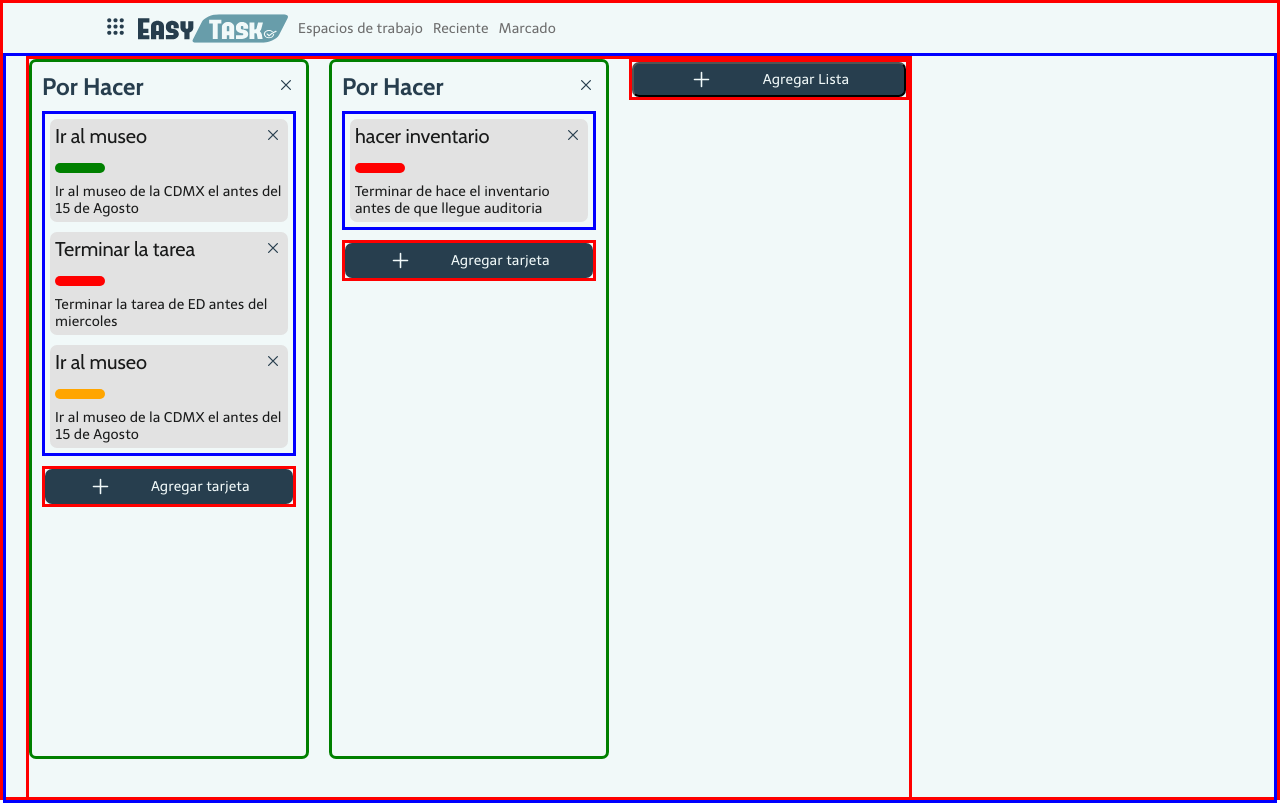
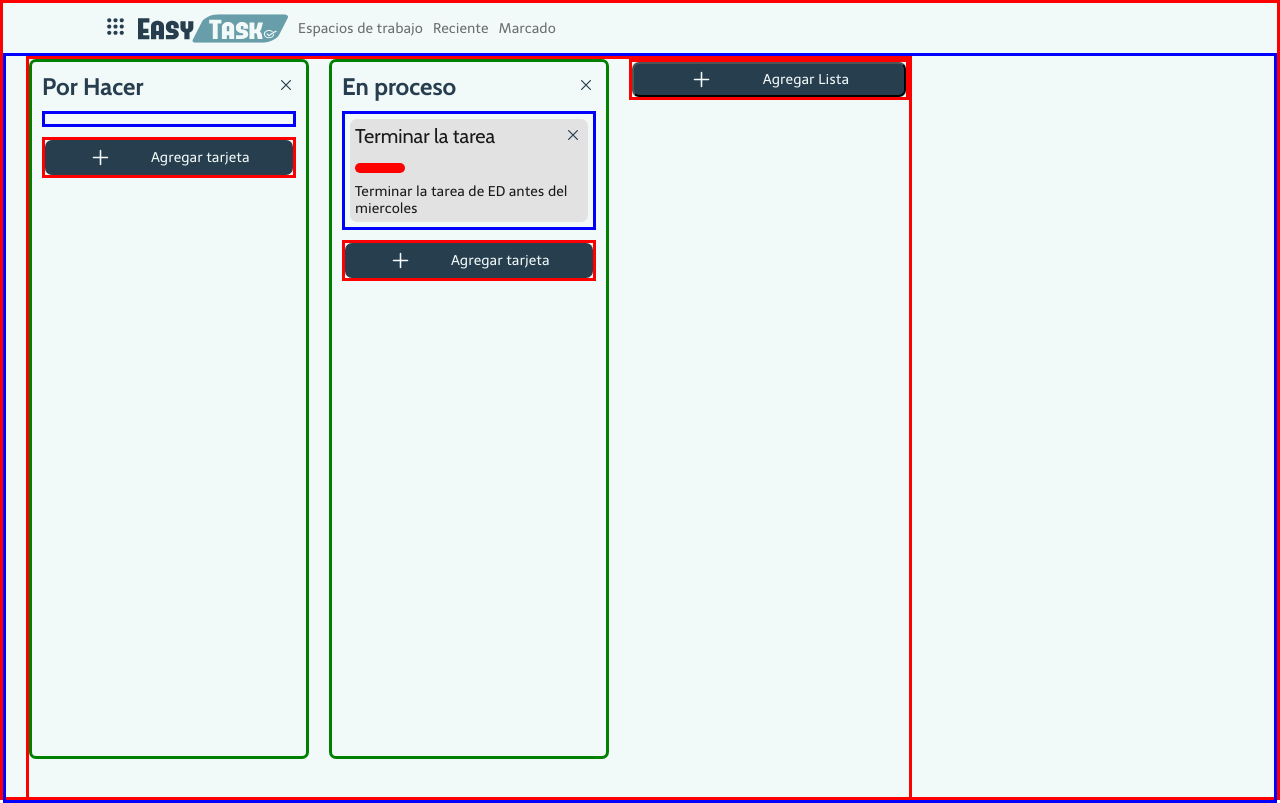
Before and after one commit to oscar84-spec/easyTask, a React (Vite) app: page /dashboard/1/tableros/1 in a window 1280 px wide. Built offline with nearby package versions, Linux system fonts and the light colour scheme; data requests are answered from the project's data file; a web font is replaced by a local one.

Commit message:
Drag and Drop terminado

```diff
--- a/db.json
+++ b/db.json
@@ -60,85 +60,46 @@
       "userId": "efb05997-a9c1-4eb5-8d52-79a3af2cc0ac"
     },
     {
-      "id": "e8de50e9-779b-43b5-961e-c51987d77253",
+      "id": "dbd1fc14-7f9a-4a5a-917e-1da989a2d9d3",
       "nombreTab": "Proyecto Final",
       "fondo": {
-        "color1": "#bdc3c7",
-        "color2": "#2c3e50"
+        "color1": "#c193c5",
+        "color2": "#7bc6cc"
       },
       "userId": "2ebb965d-721e-4a6f-8d52-8dfd974ddbf0"
     },
     {
-      "id": "2270357a-766a-4c39-ae01-ce79f4435345",
+      "id": "3086f111-8116-4c46-9358-84686bbafc25",
       "nombreTab": "Inventario",
       "fondo": {
-        "color1": "#000428",
-        "color2": "#004e92"
-      },
-      "userId": "2ebb965d-721e-4a6f-8d52-8dfd974ddbf0"
-    },
-    {
-      "id": "0060a817-d1e7-4f0a-81a9-0dae43fa6831",
-      "nombreTab": "Final",
-      "fondo": {
-        "color1": "#6190e8",
-        "color2": "#a7bfe8"
+        "color1": "#bdc3c7",
+        "color2": "#2c3e50"
       },
       "userId": "2ebb965d-721e-4a6f-8d52-8dfd974ddbf0"
     }
   ],
   "listas": [
     {
-      "id": "73481c46-4b39-4f16-983e-cd5879dd92f6",
+      "id": "e9619ca9-7ef7-4267-9385-de0e09954136",
       "nombre": "Por Hacer",
-      "idTab": "e8de50e9-779b-43b5-961e-c51987d77253"
+      "idTab": "dbd1fc14-7f9a-4a5a-917e-1da989a2d9d3"
     },
     {
-      "id": "182e62a5-d189-4b59-a5e3-671eab8af36c",
-      "nombre": "Por Hacer",
-      "idTab": "2270357a-766a-4c39-ae01-ce79f4435345"
+      "id": "6288ae2e-e916-4a35-a1dc-fde833144b84",
+      "nombre": "En proceso",
+      "idTab": "dbd1fc14-7f9a-4a5a-917e-1da989a2d9d3"
     }
   ],
   "tarjetas": [
     {
-      "id": "d651b705-b371-4198-800d-6132d1e10fcf",
-      "desc": "Ir al museo de la CDMX el antes del 15 de Agosto",
-      "color": {
-        "text": "No urge",
-        "bgColor": "green"
-      },
-      "idList": "73481c46-4b39-4f16-983e-cd5879dd92f6",
-      "nameCard": "Ir al museo"
-    },
-    {
-      "id": "0041b135-bf18-4aed-a2c2-4982e1104945",
+      "id": "2313142c-bd93-4552-a45c-c11151a6f2c0",
       "desc": "Terminar la tarea de ED antes del miercoles",
       "color": {
         "text": "Urgente",
         "bgColor": "red"
       },
-      "idList": "73481c46-4b39-4f16-983e-cd5879dd92f6",
+      "idList": "6288ae2e-e916-4a35-a1dc-fde833144b84",
       "nameCard": "Terminar la tarea"
-    },
-    {
-      "id": "53e16a4f-392b-443a-9e11-eda36e020433",
-      "desc": "Terminar de hace el inventario antes de que llegue auditoria",
-      "color": {
-        "text": "Urgente",
-        "bgColor": "red"
-      },
-      "idList": "182e62a5-d189-4b59-a5e3-671eab8af36c",
-      "nameCard": "hacer inventario"
-    },
-    {
-      "id": "7d7654b3-4548-4547-bee9-981886eaa08b",
-      "desc": "Ir al museo de la CDMX el antes del 15 de Agosto",
-      "color": {
-        "text": "Urge, pero puede esperar",
-        "bgColor": "orange"
-      },
-      "idList": "73481c46-4b39-4f16-983e-cd5879dd92f6",
-      "nameCard": "Ir al museo"
     }
   ]
 }
--- a/src/components/CardTabUser/CardTabUser.jsx
+++ b/src/components/CardTabUser/CardTabUser.jsx
@@ -2,7 +2,7 @@ import { styledCardUser } from "../../assets/styledComponents/TabUser/StyledCard
 import { IoCloseOutline } from "react-icons/io5";
 import { apiFetch } from "../../JS/Fetch/api";
 
-const CardTabUser = ({ card }) => {
+const CardTabUser = ({ card, handleDragStart }) => {
   const {
     ContainerCard,
     ContainerNameIcon,
@@ -15,11 +15,10 @@ const CardTabUser = ({ card }) => {
   const { nameCard, color, desc, id } = card;
   const { deleteCard } = apiFetch;
 
-  const eliminarTarjeta = async (idCard) => {
-    await deleteCard(idCard);
-  };
+  const eliminarTarjeta = async (idCard) => await deleteCard(idCard);
+
   return (
-    <ContainerCard>
+    <ContainerCard draggable='true' onDragStart={(e) => handleDragStart(e, id)}>
       <ContainerNameIcon>
         <NameCard>{nameCard}</NameCard>
         <CardIcon onClick={() => eliminarTarjeta(id)}>
--- a/src/components/HeaderDashboard/HDAccountAvatar.jsx
+++ b/src/components/HeaderDashboard/HDAccountAvatar.jsx
@@ -10,6 +10,7 @@ import { MdBackupTable, MdDirections } from "react-icons/md";
 import { LuCreditCard } from "react-icons/lu";
 import { IoLogOut } from "react-icons/io5";
 import SwitchTheme from "../SwitchTheme/SwitchTheme";
+import { useNavigate } from "react-router-dom";
 
 const HDAccountAvatar = ({ data }) => {
   const {
@@ -25,6 +26,7 @@ const HDAccountAvatar = ({ data }) => {
     SpanEmail,
     ButtonSesionClose,
   } = styledHDAccountAvatar;
+  const navigate = useNavigate();
 
   const { AplicacionesContainer } = styledHDMenu;
 
@@ -49,6 +51,11 @@ const HDAccountAvatar = ({ data }) => {
 
   const { nombre, email } = data;
   const avatarLetra = nombre.charAt(0).toUpperCase();
+
+  const sessionClose = () => {
+    localStorage.removeItem("userId");
+    navigate("/");
+  };
   return (
     <>
       <AccountAvatar onClick={() => setShowMenu(!showMenu)}>
@@ -89,7 +96,7 @@ const HDAccountAvatar = ({ data }) => {
           </AplicacionesContainer>
           <SwitchTheme />
           <hr />
-          <ButtonSesionClose>
+          <ButtonSesionClose onClick={sessionClose}>
             <IoLogOut /> Cerrar Sesión
           </ButtonSesionClose>
         </ContainerAccountMenu>
--- a/src/pages/Dashboard/Dashboard.jsx
+++ b/src/pages/Dashboard/Dashboard.jsx
@@ -3,8 +3,10 @@ import HeaderDashboard from "../../components/HeaderDashboard/HeaderDashboard";
 import { useParams } from "react-router-dom";
 import Tableros from "./Tableros";
 import { useState, useEffect } from "react";
+import { useNavigate } from "react-router-dom";
 
 const Dashboard = ({ accountId, tabId }) => {
+  const navigate = useNavigate();
   const { id } = useParams();
   const accId = id;
 
@@ -15,6 +17,9 @@ const Dashboard = ({ accountId, tabId }) => {
 
   useEffect(() => {
     const userId = localStorage.getItem("userId");
+    if (userId === "" || userId === null) {
+      navigate("/");
+    }
 
     const getUser = async (id) => {
       try {
--- a/src/pages/Login/Login.jsx
+++ b/src/pages/Login/Login.jsx
@@ -8,11 +8,11 @@ import { valid } from "../../JS/validaciones/validaciones";
 import { useNavigate } from "react-router-dom";
 
 const Login = () => {
+  const navigate = useNavigate();
   const [user, setUser] = useState("");
   const [password, setPassword] = useState("");
 
   const [loginError, setLoginError] = useState("");
-  const navigate = useNavigate();
 
   const { iniciarSesion } = apiFetch;
 
--- a/src/pages/TabUser/TabUser.jsx
+++ b/src/pages/TabUser/TabUser.jsx
@@ -14,6 +14,7 @@ const TabUser = ({ idAccount, idTablero }) => {
   const { showList } = apiFetch;
   const [listTab, setListTab] = useState([]);
 
+  /* Obteniendo las listas de json-server */
   useEffect(() => {
     const listShow = async (idTab) => {
       try {
--- a/src/pages/TabUser/TabUserLists.jsx
+++ b/src/pages/TabUser/TabUserLists.jsx
@@ -18,6 +18,7 @@ const TabUserLists = ({ list }) => {
 
   const [showCards, setShowCards] = useState([]);
 
+  /* Obteniendo las tarjetas de json-server */
   useEffect(() => {
     const listCards = async (idList) => {
       try {
@@ -35,8 +36,39 @@ const TabUserLists = ({ list }) => {
     const update = showCards.filter((card) => card.id !== idList);
     setShowCards(update);
   };
+
+  const handleDragStart = (e, cardId) => {
+    e.dataTransfer.setData("cardId", cardId);
+    e.dataTransfer.setData("listId", id);
+    console.log("drag start");
+  };
+
+  const handleDrop = async (e, destinationListId) => {
+    const cardId = e.dataTransfer.getData("cardId");
+    const sourceListId = e.dataTransfer.getData("listId");
+
+    console.log(cardId, sourceListId, destinationListId);
+
+    if (sourceListId === destinationListId) {
+      return;
+    }
+
+    await fetch(`http://localhost:5000/tarjetas/${cardId}`, {
+      method: "PATCH",
+      headers: { "Content-Type": "application/json" },
+      body: JSON.stringify({ idList: destinationListId }),
+    });
+  };
+
+  const handleDragOver = (e) => {
+    e.preventDefault();
+  };
+
   return (
-    <ListContainer>
+    <ListContainer
+      onDrop={(e) => handleDrop(e, id)}
+      onDragOver={handleDragOver}
+    >
       <ContainerNameIcon>
         <ListName>{nombre}</ListName>
         <ListIconClose onClick={() => eliminarLista(id)}>
@@ -47,7 +79,11 @@ const TabUserLists = ({ list }) => {
       <ContainerCards>
         {/* Aqui se renderizan las tarjetas */}
         {showCards.map((card, index) => (
-          <CardTabUser key={index} card={card} />
+          <CardTabUser
+            key={index}
+            card={card}
+            handleDragStart={handleDragStart}
+          />
         ))}
       </ContainerCards>
       <TabUserCards idList={id} />
```
